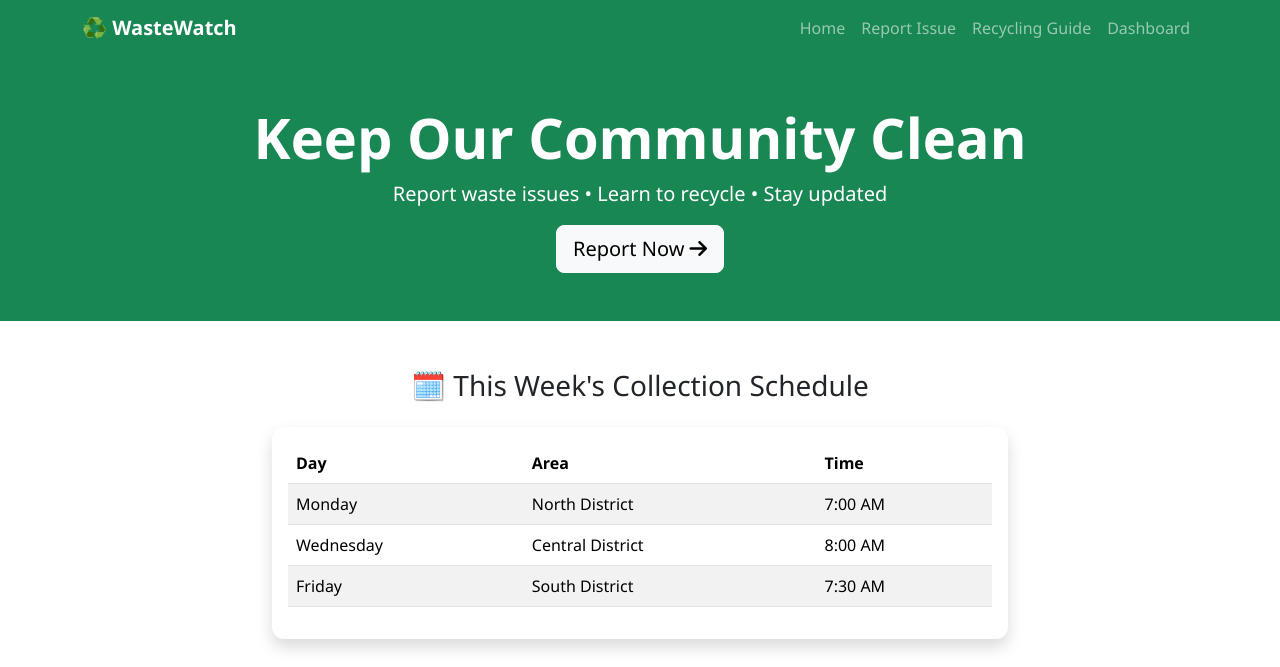
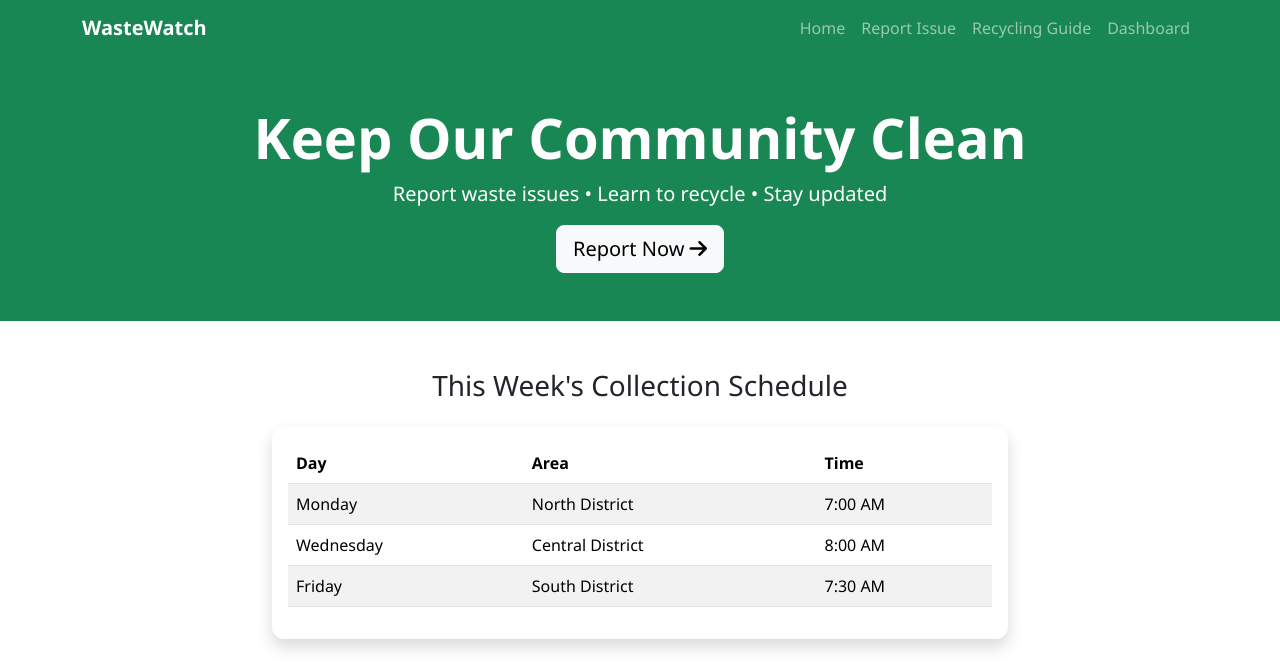
Before and after one commit to josueniyongabo/josueniyongabo25rp06711, a plain HTML site: page INDEX.html in a window 1280 px wide. Shown: the top 667 px of the page. Drawn offline with nearby package versions, Linux system fonts and the light colour scheme; files that its build step writes are made by us from their sources; files whose address does not match are found by name.

Commit message:
Update INDEX.html

```diff
--- a/INDEX.html
+++ b/INDEX.html
@@ -14,7 +14,7 @@
     <!-- Navbar -->
     <nav class="navbar navbar-expand-lg navbar-dark bg-success">
         <div class="container">
-            <a class="navbar-brand fw-bold" href="index.html">♻️ WasteWatch</a>
+            <a class="navbar-brand fw-bold" href="index.html"> WasteWatch</a>
             <button class="navbar-toggler" type="button" data-bs-toggle="collapse" data-bs-target="#navbarNav">
         <span class="navbar-toggler-icon"></span>
       </button>
@@ -42,7 +42,7 @@
         <!-- Collection Schedule -->
         <div class="row mb-5">
             <div class="col-lg-8 mx-auto">
-                <h3 class="text-center mb-4">🗓️ This Week's Collection Schedule</h3>
+                <h3 class="text-center mb-4">This Week's Collection Schedule</h3>
                 <div class="card shadow">
                     <div class="card-body">
                         <table class="table table-striped">
```
